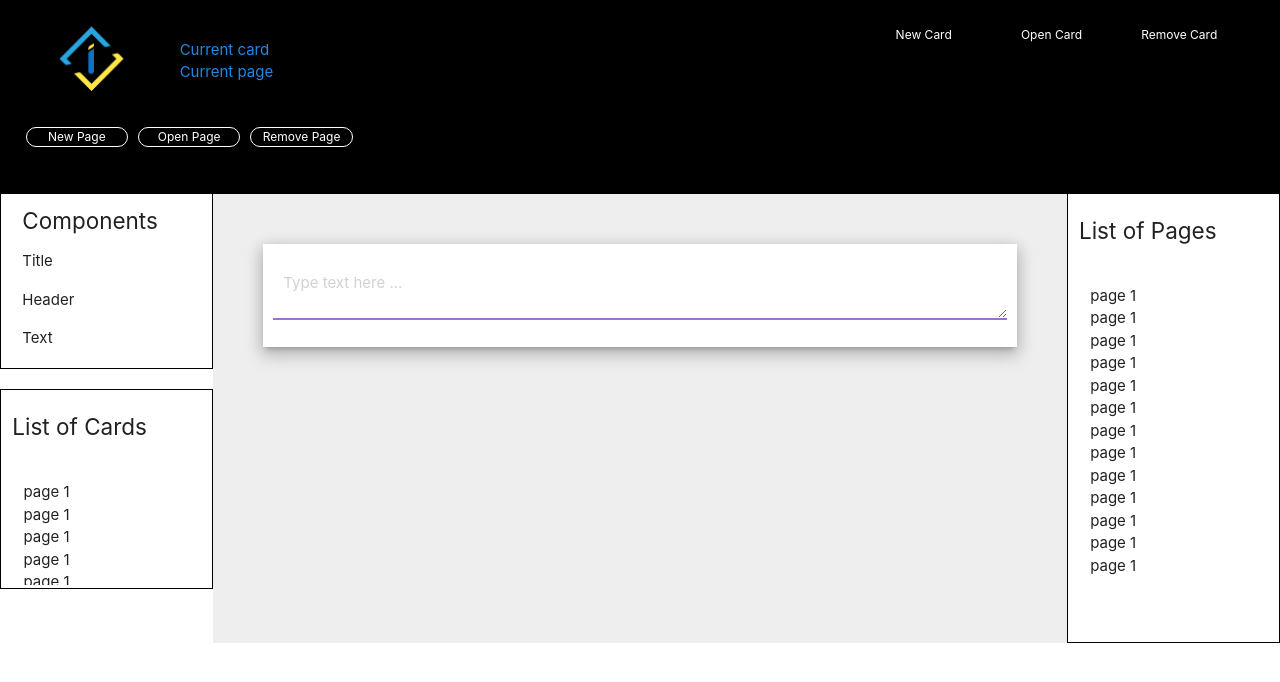
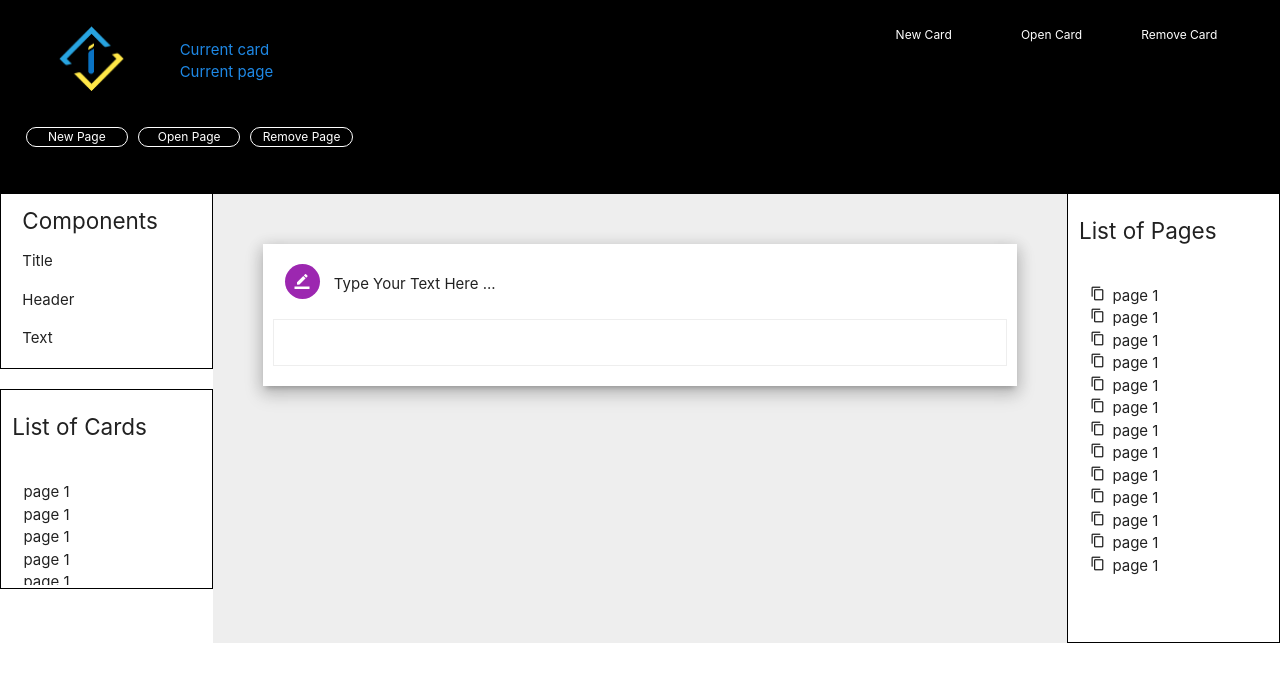
Before and after one commit to ishashankkawle/Laniak-Dashboard, an Angular app: page / in a window 1280 px wide. Shown: the top 682 px of the page. Built offline with nearby package versions, Linux system fonts and the light colour scheme.

Commit message:
1) UI upgrades 2) Renaming Card to Folder

```diff
--- a/src/app/app.module.ts
+++ b/src/app/app.module.ts
@@ -6,7 +6,7 @@ import { MenuBarComponent } from './menu-bar/menu-bar.component';
 import { ComponentMenuComponent } from './component-menu/component-menu.component';
 import { EditorPageComponent } from './editor-page/editor-page.component';
 import { PageListComponent } from './page-list/page-list.component';
-import { CardListComponent } from './card-list/card-list.component';
+import { FolderListComponent } from './folder-list/folder-list.component';
 
 @NgModule({
   declarations: [
@@ -15,7 +15,7 @@ import { CardListComponent } from './card-list/card-list.component';
     ComponentMenuComponent,
     EditorPageComponent,
     PageListComponent,
-    CardListComponent
+    FolderListComponent
   ],
   imports: [
     BrowserModule
--- a/src/app/card-list/card-list.component.ts
+++ /dev/null
@@ -1,15 +0,0 @@
-import { Component, OnInit } from '@angular/core';
-
-@Component({
-  selector: 'app-card-list',
-  templateUrl: './card-list.component.html',
-  styleUrls: ['./card-list.component.css']
-})
-export class CardListComponent implements OnInit {
-
-  constructor() { }
-
-  ngOnInit() {
-  }
-
-}
--- a/src/app/editor-page/editor-page.component.css
+++ b/src/app/editor-page/editor-page.component.css
@@ -23,10 +23,26 @@
 .EditorPage
 {
     background-color: white;
-    padding: 0px;
     padding-top: 20px;
     padding-bottom: 20px;
     padding-left: 10px;
     padding-right: 10px;
     height: 100%;
+    margin-bottom: 0px;
 }
+.EditorDisplayLine
+{
+    background-color: white;
+    padding: 2px;
+}
+.EditorIcon
+{
+    background-color: #9C27B0;
+    color: white;
+    padding: 10px;
+    margin-right: 10px;
+}
+.Box
+{
+    border: 1px solid #eeeeee;
+}
--- a/src/app/editor-page/editor-page.component.html
+++ b/src/app/editor-page/editor-page.component.html
@@ -1,5 +1,12 @@
 <div class="row col s8 EditorPanal">
+  <!--div class="col s12 EditorPage z-depth-3">
+    <textarea class="Editor" placeholder="Type text here ..."></textarea>
+  </div-->
+
   <div class="col s12 EditorPage z-depth-3">
-    <textarea class="Editor" placeholder="Type text here ..."></textarea>
+    <div class="col s12 row">
+        <i class="material-icons tiny circle EditorIcon">border_color</i> Type Your Text Here ...
+    </div>
+    <div contenteditable="true" class="col s12 Box"><br><br></div>
   </div>
 </div>
--- /dev/null
+++ b/src/app/folder-list/folder-list.component.ts
@@ -0,0 +1,15 @@
+import { Component, OnInit } from '@angular/core';
+
+@Component({
+  selector: 'app-card-list',
+  templateUrl: './folder-list.component.html',
+  styleUrls: ['./folder-list.component.css']
+})
+export class FolderListComponent implements OnInit {
+
+  constructor() { }
+
+  ngOnInit() {
+  }
+
+}
--- a/src/app/page-list/page-list.component.css
+++ b/src/app/page-list/page-list.component.css
@@ -24,3 +24,7 @@
     background-color: #eeeeee;
     cursor: pointer;
 }
+.PageLogo
+{
+    margin-right: 3px;
+}
--- a/src/app/page-list/page-list.component.html
+++ b/src/app/page-list/page-list.component.html
@@ -3,30 +3,24 @@
   <br><br>
   <div class="col s12 ListOfPages">
     <ul class="Pages">
-      <li class="item">page 1</li>
-      <li class="item">page 1</li>
-      <li class="item">page 1</li>
-      <li class="item">page 1</li>
-      <li class="item">page 1</li>
-      <li class="item">page 1</li>
-      <li class="item">page 1</li>
-      <li class="item">page 1</li>
-      <li class="item">page 1</li>
-      <li class="item">page 1</li>
-      <li class="item">page 1</li>
-      <li class="item">page 1</li>
-      <li class="item">page 1</li>
-      <li class="item">page 1</li>
-      <li class="item">page 1</li>
-      <li class="item">page 1</li>
-      <li class="item">page 1</li>
-      <li class="item">page 1</li>
-      <li class="item">page 1</li>
-      <li class="item">page 1</li>
-      <li class="item">page 1</li>
-      <li class="item">page 1</li>
-      <li class="item">page 1</li>
-      <li class="item">page 1</li>
+      <li class="item">  <i class="material-icons tiny PageLogo">content_copy</i>  page 1</li>
+      <li class="item">  <i class="material-icons tiny PageLogo">content_copy</i>  page 1</li>
+      <li class="item">  <i class="material-icons tiny PageLogo">content_copy</i>  page 1</li>
+      <li class="item">  <i class="material-icons tiny PageLogo">content_copy</i>  page 1</li>
+      <li class="item">  <i class="material-icons tiny PageLogo">content_copy</i>  page 1</li>
+      <li class="item">  <i class="material-icons tiny PageLogo">content_copy</i>  page 1</li>
+      <li class="item">  <i class="material-icons tiny PageLogo">content_copy</i>  page 1</li>
+      <li class="item">  <i class="material-icons tiny PageLogo">content_copy</i>  page 1</li>
+      <li class="item">  <i class="material-icons tiny PageLogo">content_copy</i>  page 1</li>
+      <li class="item">  <i class="material-icons tiny PageLogo">content_copy</i>  page 1</li>
+      <li class="item">  <i class="material-icons tiny PageLogo">content_copy</i>  page 1</li>
+      <li class="item">  <i class="material-icons tiny PageLogo">content_copy</i>  page 1</li>
+      <li class="item">  <i class="material-icons tiny PageLogo">content_copy</i>  page 1</li>
+      <li class="item">  <i class="material-icons tiny PageLogo">content_copy</i>  page 1</li>
+      <li class="item">  <i class="material-icons tiny PageLogo">content_copy</i>  page 1</li>
+      <li class="item">  <i class="material-icons tiny PageLogo">content_copy</i>  page 1</li>
+      <li class="item">  <i class="material-icons tiny PageLogo">content_copy</i>  page 1</li>
+      <li class="item">  <i class="material-icons tiny PageLogo">content_copy</i>  page 1</li>
     </ul>
   </div>
 </div>
--- a/src/index.html
+++ b/src/index.html
@@ -13,6 +13,8 @@
   <!-- Compiled and minified JavaScript -->
   <script src="https://cdnjs.cloudflare.com/ajax/libs/materialize/1.0.0-rc.2/js/materialize.min.js"></script>
 
+  <!-- icons -->
+  <link href="https://fonts.googleapis.com/icon?family=Material+Icons" rel="stylesheet">
 </head>
 <body>
   <app-root></app-root>
```
Also changed, not shown: src/app/folder-list/folder-list.component.css (renamed from src/app/card-list/card-list.component.css), src/app/folder-list/folder-list.component.html (renamed from src/app/card-list/card-list.component.html), 1 other file (tests, documents, lock files or other folders).
